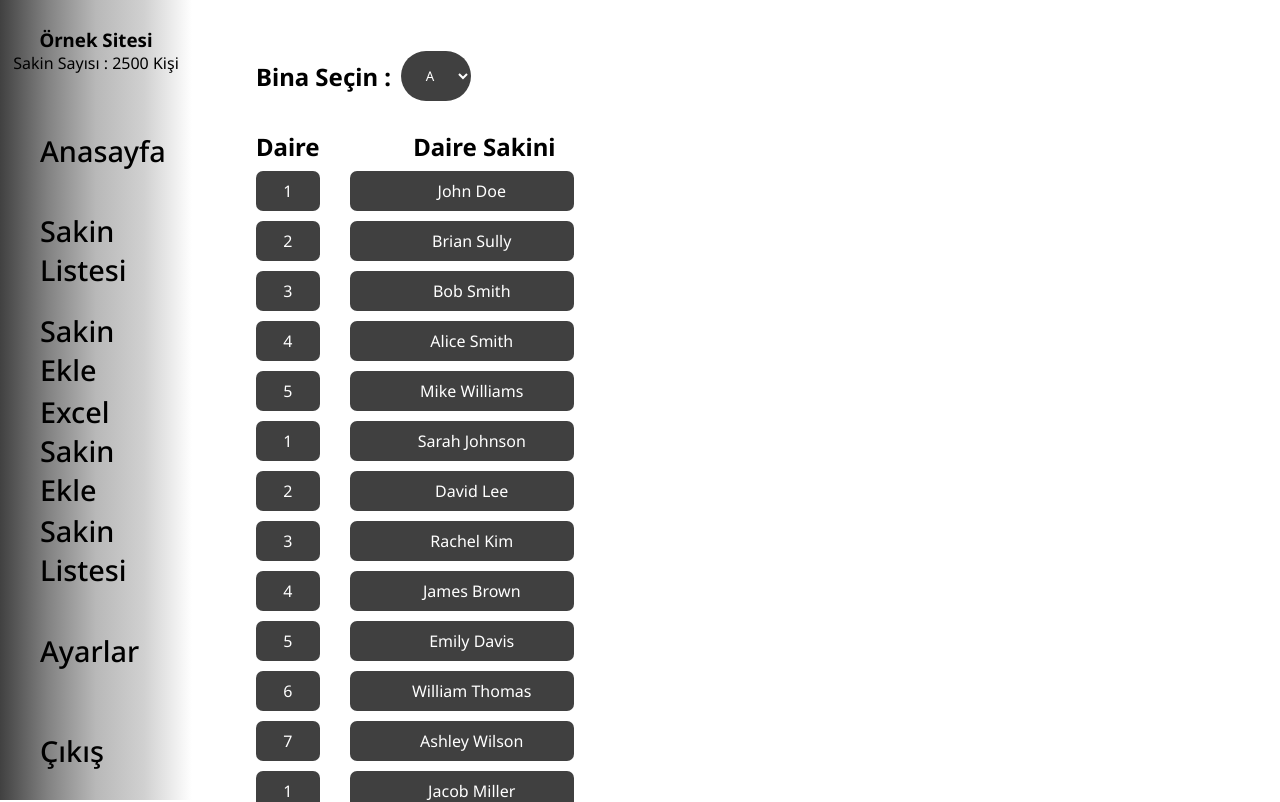
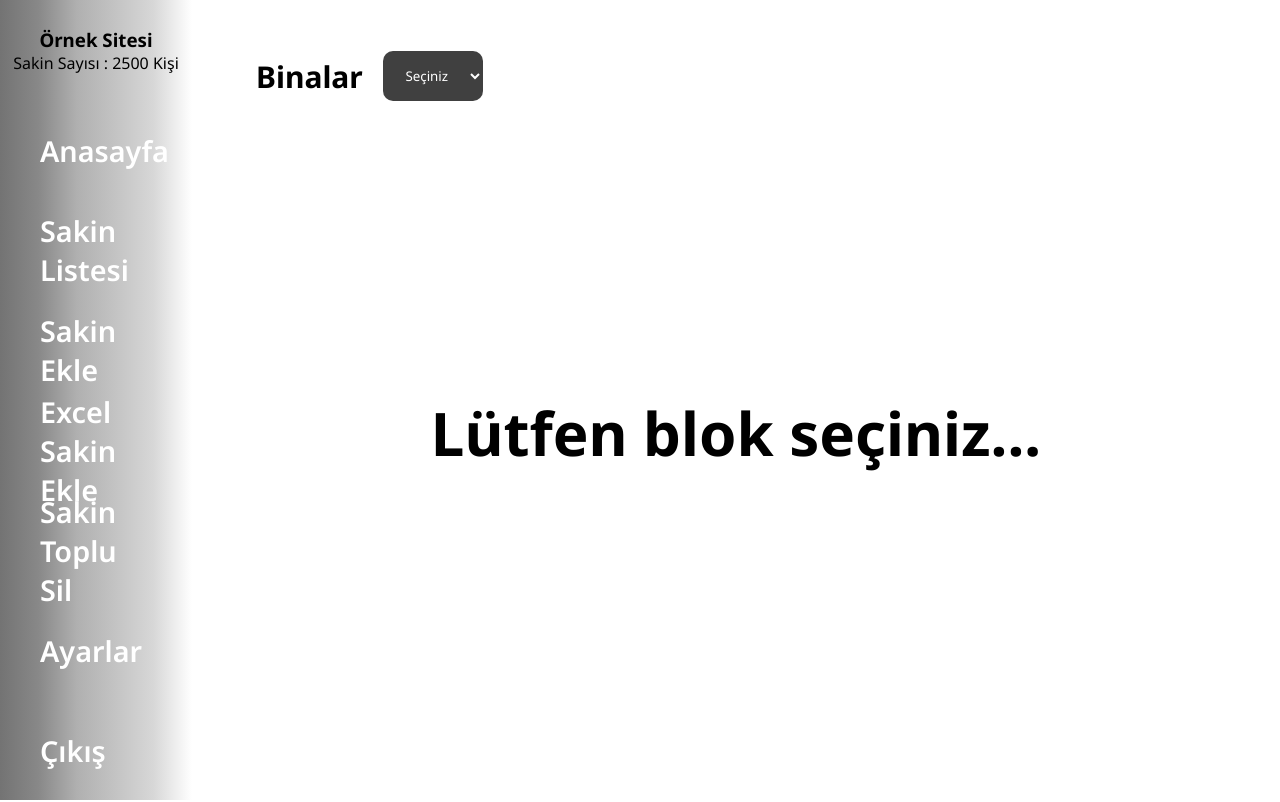
Before and after one commit to kartalgules/Site-Sakinleri-App, a React (Vite) app: page /list in a window 1280 px wide. Shown: the top 802 px of the page. Built offline with nearby package versions, Linux system fonts and the light colour scheme.

Commit message:
list listing settings are being made

```diff
--- a/src/App.jsx
+++ b/src/App.jsx
@@ -20,7 +20,7 @@ function App() {
       <Navbar />
       <div className={style.article}>
         <Routes>
-          <Route path="/" exact element={<Home />} />
+          <Route path="/" exact="true" element={<Home />} />
           <Route path="/list" element={<List />} />
           <Route path="/add" element={<Add />} />
           <Route path="/excelAdd" element={<ExcelAdd />} />
--- a/src/components/ListApartment.jsx
+++ b/src/components/ListApartment.jsx
@@ -1,23 +1,57 @@
 /* eslint-disable no-unused-vars */
-import React from "react";
+import React, { useState } from "react";
 import style from "../styles/List.module.css";
 import data from "../../data/userData.json";
 
 function ListApartment() {
+//  Seleck Key State
+  const [selectedItemKey, setSelectedItemKey] = useState(null);
+//    Select Key Function
+  const handleItemClick = (key) => {
+    setSelectedItemKey(key);
+  };
+//    Block Key Function
+    const handleBlockChange = (e) => {
+      setSelectedBlockKey(e.target.value);
+    };
+//    Unic Bloks
+  const uniqueBlocks = [...new Set(data.map((item) => item.blok))];
+//    Select Block Key State
+  const [selectedBlockKey, setSelectedBlockKey] = useState("");
+//    Selected Blok List
+  const filterBloks = data.filter((item) => item.blok === selectedBlockKey);
+
   return (
     <>
-      <div className={style.detail}>
-        <div className={style.apartment}>
-            <h2>Daire</h2>
-          {data.map((item, i) => (
-              <p key={i}>{item.apartment}</p>
+      <div className={style.select}>
+        <h2>Binalar</h2>
+        <select onChange={handleBlockChange}>
+          <option value="" disabled selected>Seçiniz</option>
+          {uniqueBlocks.map((block, i) => (
+            <option key={i}>{block}</option>
           ))}
-        </div>
-        <div className={style.seated}>
-            <h2>Daire Sakini</h2>
-          {data.map((item, i) => (
-              <p key={i}>{item.fullName}</p>
-          ))}
+        </select>
+      </div>
+
+      <div>
+        <div className={style.detail}>
+          <div className={style.seated}>
+            {selectedBlockKey == "" ? "" : <h2>Daire Sakini</h2>}
+            {selectedBlockKey == "" ? (
+              <div className={style.loading}><h1>Lütfen blok seçiniz...</h1></div>
+            ) : (
+              filterBloks.map((item, i) => (
+                <div
+                  className={style.seated_child}
+                  key={i}
+                  onClick={() => handleItemClick(i)}
+                >
+                  <span>{item.apartment}</span>
+                  <p>{item.fullName}</p>
+                </div>
+              ))
+            )}
+          </div>
         </div>
       </div>
     </>
--- a/src/components/ListBlocks.jsx
+++ /dev/null
@@ -1,23 +0,0 @@
-/* eslint-disable no-unused-vars */
-import React from "react";
-import data from "../../data/userData.json";
-import style from "../styles/List.module.css";
-
-function ListBlocks() {
-  const uniqueBlocks = [...new Set(data.map((item) => item.blok))];
-  console.log(uniqueBlocks);
-  return (
-    <section>
-      <h2>Bina Seçin :</h2>
-      <select>
-        {uniqueBlocks.map((block, i) => (
-          <option name={block} key={i}>
-            {block}
-          </option>
-        ))}
-      </select>
-    </section>
-  );
-}
-
-export default ListBlocks;
--- a/src/components/Navbar.jsx
+++ b/src/components/Navbar.jsx
@@ -4,7 +4,7 @@ import { NavLink } from "react-router-dom";
 import style from '../styles/Navbar.module.css'
 
 function Navbar() {
-  // {className == active ? className=style.active : className=null }
+
   return (
     <nav>
       <div className={style.userDetail}>
@@ -12,11 +12,11 @@ function Navbar() {
         <p>Sakin Sayısı : 2500 Kişi</p>
       </div>
       <div className={style.routes}>
-        <NavLink exact to="/">Anasayfa</NavLink>
+        <NavLink exact="true" to="/">Anasayfa</NavLink>
         <NavLink to="/list">Sakin Listesi</NavLink>
         <NavLink to="/add">Sakin Ekle</NavLink>
         <NavLink to="/excelAdd">Excel Sakin Ekle</NavLink>
-        <NavLink to="/bulkDelete">Sakin Listesi</NavLink>
+        <NavLink to="/bulkDelete">Sakin Toplu Sil</NavLink>
         <NavLink to="/settings">Ayarlar</NavLink>
         <NavLink to="/logout">Çıkış</NavLink>
       </div>
--- a/src/pages/List.jsx
+++ b/src/pages/List.jsx
@@ -1,6 +1,5 @@
 /* eslint-disable no-unused-vars */
 import React from "react";
-import ListBlocks from "../components/ListBlocks";
 import ListApartment from "../components/ListApartment";
 import style from "../styles/List.module.css";
 import data from "../../data/userData.json";
@@ -8,7 +7,6 @@ import data from "../../data/userData.json";
 function List() {
   return (
     <div className={style.container}>
-      <ListBlocks />
       <ListApartment />
     </div>
   );
--- a/src/styles/List.module.css
+++ b/src/styles/List.module.css
@@ -11,66 +11,84 @@ section > h2 {
 }
 select{
     display: flex;
-    width: 70px;
+    width: 100px;
     height: 50px;
     align-items: center;
     justify-content: center;
     text-align: center;
-    border-radius: 50px;
+    border-radius: 10px;
     border: none;
     background-color: rgba(57, 57, 57, 0.962);
     color: white;
 }
-/* button {
-    display: flex;
-    height: 40px;
-    width: 70px;
-    border-radius: 40px;
-    margin: 0 10px;
-    align-items: center;
-    justify-content: center;
-    font-weight: 600;
-    font-size: 16px;
-} */
 .detail {
     display: flex;
     height: 100%;
     margin-top: 20px;
     width: 100%;
 }
-.apartment , .seated {
+.seated {
+    display: flex;
+    flex-direction: column;
+    flex-wrap: wrap;
+    width: 100%;
+    height: 78vh;
+    position: relative;
+
+}
+.seated_child {
+    display: flex;
+    justify-content: end;
+    height: max-content;
+    text-align: center;
+    width: 25%;
+    margin: 10px;
+    cursor: pointer;
+}
+.seated_child > p {
+    display: flex;
+    justify-content: center;
+    align-items: center;
+    background-color: rgba(57, 57, 57, 0.962);
+    border-radius: 0 10px 10px 0;
+    color: white;
+    height: 40px;
+    width: 90%;
+}
+.seated_child > span {
+    display: flex;
+    justify-content: center;
+    height: 40px;
+    width: 80px;
+    border-radius: 20px 0 0 20px;
+    align-items: center;
+    background-color: rgba(91, 91, 91, 0.962);
+    color: white;
+}
+.loading {
+    display: flex;
+    flex-direction: column;
+    align-items: center;
+    justify-content: center;
     height: 100%;
-}
-.seated {
-    width: 100%;
-}
-.apartment > p {
-    width: 100%;
-    background-color: rgba(57, 57, 57, 0.962);
-    justify-content: center;
-}
-.seated > p {
-    padding-left: 20px;
-    margin-left: 30px;
-    width: 25%;
-    justify-content: center;
-}
-.seated > p , .apartment > p {
-    display: flex;
-    height: 40px;
-    border-radius: 7px;
-    margin-bottom: 10px;
-    background-color: rgba(57, 57, 57, 0.962);
-    align-items: center;
-    color: white;
+    font-size: 30px;
 }
 h2 {
     display: flex;
     justify-content: center;
     align-items: center;
     height: 50px;
-}
-.seated > h2 {
     width: 20%;
     margin-left: 75px;
 }
+.select {
+    display: flex;
+    justify-content: flex-start;
+}
+.select h2 {
+    margin-right: 20px;
+    margin-left: 0;
+    width: max-content;
+    font-size: 30px;
+
+}
--- a/src/styles/Navbar.module.css
+++ b/src/styles/Navbar.module.css
@@ -4,10 +4,11 @@ nav{
     height: 100vh;
     width: 15%;
     background: linear-gradient(to right,
-    rgba(57, 57, 57, 0.962),
-    rgba(57, 57, 57, 0.632),
-    rgba(57, 57, 57, 0.357),
-    rgba(57, 57, 57, 0.237),
+    rgba(100, 100, 100, 0.900),
+    rgba(57, 57, 57, 0.600),
+    rgba(57, 57, 57, 0.400),
+    rgba(57, 57, 57, 0.300),
+    rgba(57, 57, 57, 0.200),
     rgba(128, 128, 128, 0));
 }
 .userDetail{
@@ -25,15 +26,15 @@ nav{
     display: flex;
     font-size: 1.8rem;
     padding: 0 40px;
-    transition: transform .4s ,color .4s;
-    font-weight: 500;
+    transition: transform .5s ,color .9s, text-shadow .5s;
+    font-weight: 600;
     height: 100px;
     align-items: center;
     width: 100%;
-
+    color : white;
 }
 .routes a:hover{
-    transform: scaleX(1.05);
+    transform: scaleX(1.07);
     background: linear-gradient(to right,
     rgba(44, 44, 44, 0.962),
     rgba(44, 44, 44, 0.632),
@@ -41,6 +42,7 @@ nav{
     rgba(44, 44, 44, 0.237),
     rgba(44, 44, 44, 0)
     );
+    text-shadow: 4px -4px 3px black;
 }
 .active {
     text-shadow: 4px 4px 5px black;
```
